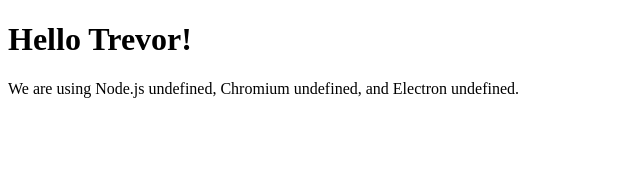
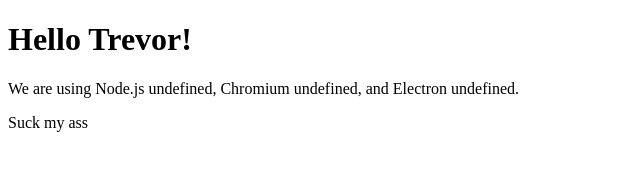
Before and after one commit to mattjdavey/BankBankEqualsBank, an Electron app: page index.html in a window 800 px wide. Shown: the full height of the page, 0-640 px from the left. Drawn offline with Linux system fonts and the light colour scheme.

Commit message:
First commit

```diff
--- a/index.html
+++ b/index.html
@@ -10,6 +10,7 @@
     We are using Node.js <script>document.write(process.versions.node)</script>,
     Chromium <script>document.write(process.versions.chrome)</script>,
     and Electron <script>document.write(process.versions.electron)</script>.
+    <p>Suck my ass<p/>
   </body>
 
   <script>
```
